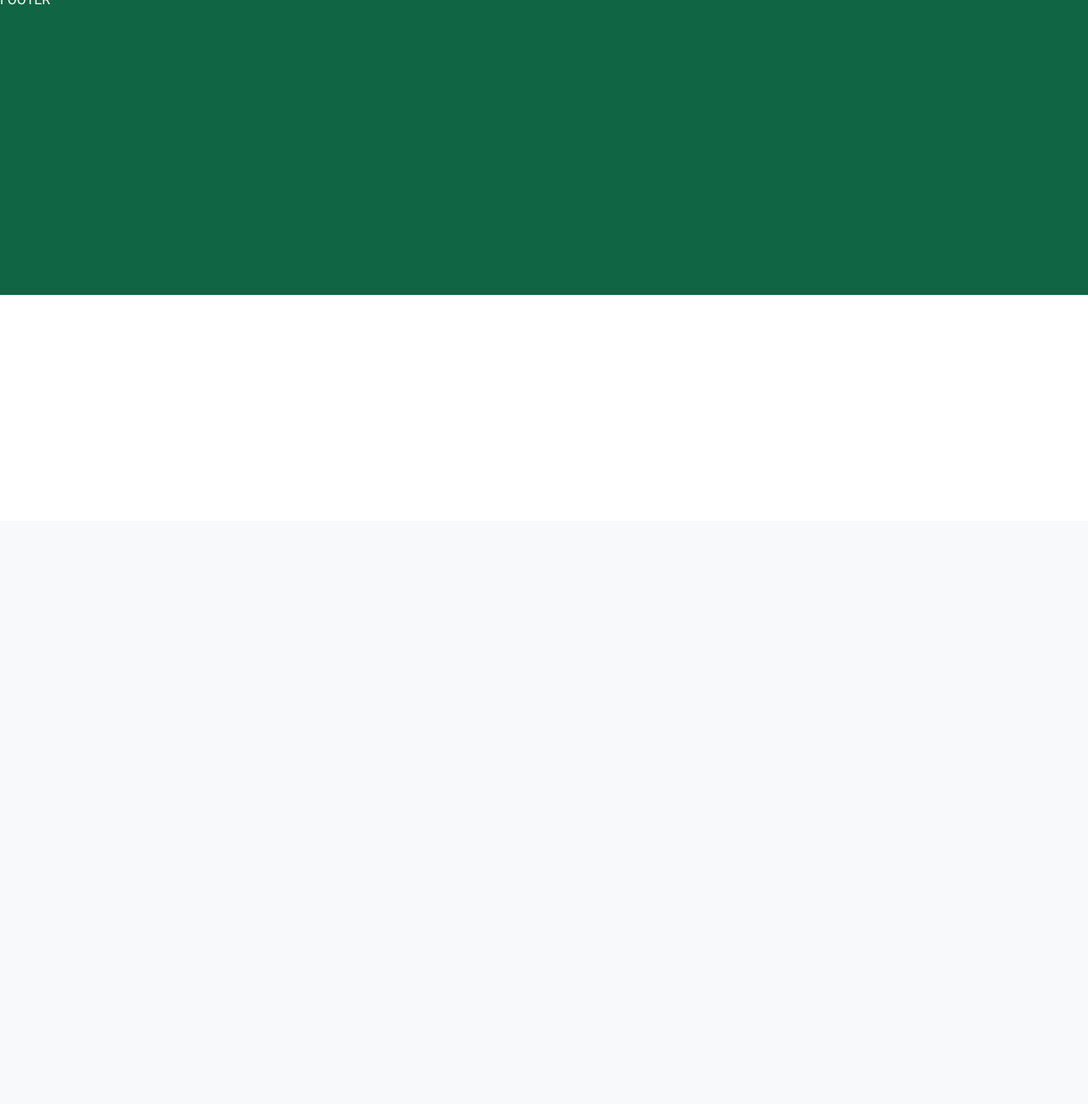
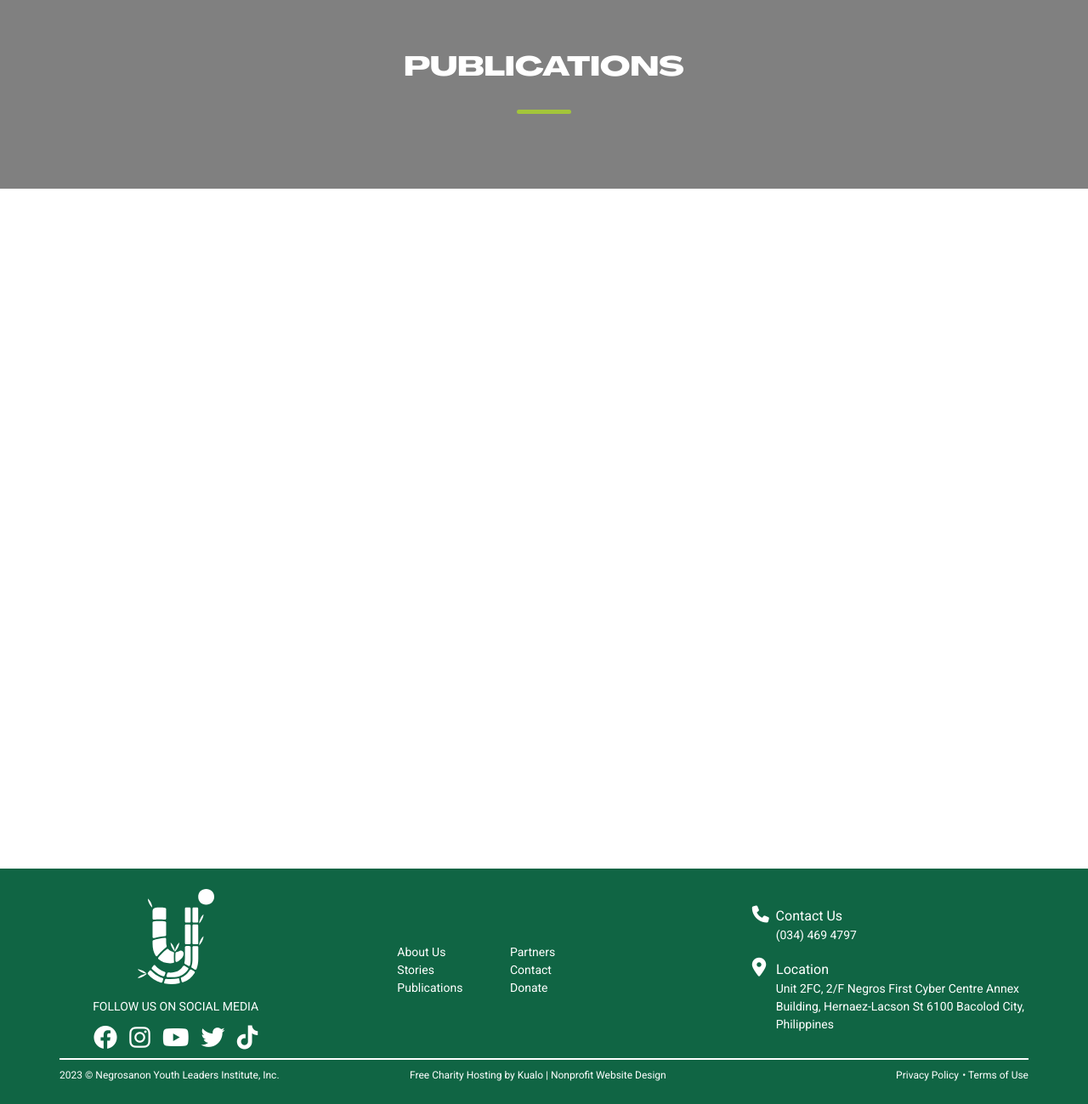
Before and after one commit to ejbornales-nyli/nylii, a PHP site: page /publications.html in a window 1280 px wide. Shown: the part 187-1486 px from the top of the page at 85% size. Before the commit the page ends 534 px from the top, so only its background shows below. Run offline with PHP 8.4, Linux system fonts and the light colour scheme.

Commit message:
General update
- Solid color to the horizontal rule
- Styled headers
- Consistency check
- Story page temporarily deleted for refactor

```diff
--- a/assets/css/style.css
+++ b/assets/css/style.css
@@ -39,16 +39,7 @@ div.footer-column {
 footer {
     background-color: #106544;
     background-size: cover;
-    height: 45vh;
     color: white;
-}
-
-hr.break {
-    display: block;
-    width: 3rem;
-    background-color: black;
-    border: 3px solid #006443;
-    border-radius: 5px;
 }
 
 nav.navbar {
@@ -172,6 +163,12 @@ span.subtitle {
     height: 100vh;
 }
 
+.section-header-dark {
+    color: white;
+    font-family: 'Agrandir Grand Heavy';
+    text-transform: uppercase;
+}
+
 .title {
     font-family: Roboto, sans-serif;
     color: white;
@@ -181,17 +178,42 @@ span.subtitle {
 
 /* stories.html */
 
-.story-banner {
-    background-color: skyblue;
+.header {
+    background-color: gray;
     background-size: cover;
-    height: 50vh;
 }
 
-.section-header {
+.section-header-light h2 {
     color: #A3C53A;
-    margin-top: 15px;
+    margin-top: 2rem;
+    margin-bottom: 1.5rem;
     font-family: 'Agrandir Grand Heavy';
     text-transform: uppercase;
+}
+
+.section-header-light hr {
+    background-color: #006443;
+    border: 2px solid #006443;
+}
+
+.section-header-light hr,
+.section-header-dark hr {
+    display: block;
+    width: 4rem;
+    height: 0.3rem;
+    border-radius: 5px;
+    opacity: 1;
+    margin: auto;
+    margin-top: 2rem;
+}
+
+.section-header-dark h2 {
+
+}
+
+.section-header-dark hr {
+    background-color: #A3C53A;
+    border: 2px solid #A3C53A;
 }
 
 .card-text{
--- a/publications.html
+++ b/publications.html
@@ -13,11 +13,11 @@
 	<link rel="preconnect" href="https://fonts.googleapis.com">
 	<link rel="preconnect" href="https://fonts.gstatic.com" crossorigin>
 	<link href="https://fonts.googleapis.com/css2?family=Roboto&display=swap" rel="stylesheet">
-
 	<link href="assets/fontawesome/css/fontawesome.css" rel="stylesheet">
 	<link href="assets/fontawesome/css/brands.css" rel="stylesheet">
 	<link href="assets/fontawesome/css/solid.css" rel="stylesheet">
 </head>
+
 
 <body>
 	<nav class="navbar sticky-top navbar-expand-lg bg-body-tertiary d-block">
@@ -35,15 +35,108 @@
 					<a class="nav-link" href="stories.html">Stories</a>
 					<a class="nav-link" href="publications.html">Publications</a>
 					<a class="nav-link" href="partners.html">Partners</a>
-                    <button type="button" class="nyli-btn-primary-light ms-2">
+					<button type="button" class="nyli-btn-nav ms-2">
 						<a id="nav-cta" href="contact-us.html">Contact Us</a>
 					</button>
 				</div>
 			</div>
 		</div>
 	</nav>
-    <footer class="footer">
-        <span>FOOTER</span>
+
+	<section class="header">
+		<div class="d-flex justify-content-center p-5">
+			<div class="d-flex flex-column justify-content-center align-items-center py-4">
+				<div class="section-header-dark">
+					<h2>Publications</h2>
+					<hr>
+				</div>
+				<div class="p-2">
+				</div>
+			</div>
+		</div>
+	</section>
+
+	<section class="program-section">
+		<div class="container h-100 d-flex flex-column align-items-center p-5">
+		</div>
+	</section>
+
+	<footer>
+		<div class="container py-4">
+			<div class="row mb-2">
+				<div id="footer-column-1" class="col-sm d-flex flex-column align-items-center">
+					<img src="assets/images/nyli-logo-light.svg" alt="" style="width: 90px; margin-bottom: 1rem;">
+					<span id="social-media">Follow us on social media</span>
+					<div class="footer-icons">
+						<a href="https://www.facebook.com/nyliincph">
+							<i class="fa-brands fa-facebook" style="font-size: 28px;"></i>
+						</a>
+						<a href="https://www.instagram.com/nyliinc_ph">
+							<i class="fa-brands fa-instagram" style="font-size: 28px; margin-left: 10px;"></i>
+						</a>
+						<a href="https://www.youtube.com/@nyliinc_ph">
+							<i class="fa-brands fa-youtube" style="font-size: 28px; margin: 0px 10px;"></i>
+						</a>
+						<a href="https://twitter.com/nyliinc_ph">
+							<i class="fa-brands fa-twitter" style="font-size: 28px; margin-right: 10px;"></i>
+						</a>
+						<a href="https://www.tiktok.com/@nyliinc_ph">
+							<i class="fa-brands fa-tiktok" style="font-size: 28px;"></i>
+						</a>
+					</div>
+				</div>
+				<div class="col-sm d-flex flex-row">
+					<div class="col-sm d-flex flex-column justify-content-center" style="padding-left: 3rem;">
+						<a href="about-us.html" class="footer-link">About Us</a>
+						<a href="stories.html" class="footer-link">Stories</a>
+						<a href="publications.html" class="footer-link">Publications</a>
+					</div>
+					<div class="col-sm d-flex flex-column justify-content-center">
+						<a href="partners.html" class="footer-link">Partners</a>
+						<a href="contact-us.html" class="footer-link">Contact</a>
+						<a href="#" class="footer-link">Donate</a>
+					</div>
+				</div>
+				<div class="col-sm d-flex flex-column justify-content-center" style="margin-left: 8rem;">
+					<div class="row">
+						<span>
+							<i class="fa-solid fa-phone" style="font-size: 20px;"></i>&nbsp;
+							Contact Us
+						</span>
+					</div>
+					<div class="row mb-3">
+						<span class="footer-info">
+							(034) 469 4797
+						</span>
+					</div>
+					<div class="row">
+						<span>
+							<i class="fa-solid fa-location-dot" style="font-size: 22px;"></i>&nbsp;&nbsp;
+							Location
+						</span>
+					</div>
+					<div class="row">
+						<span class="footer-info">
+							Unit 2FC, 2/F Negros First Cyber Centre Annex Building, Hernaez-Lacson St 6100 Bacolod City,
+							Philippines
+						</span>
+					</div>
+				</div>
+			</div>
+			<div class="row" id="divider">
+				<div class="col-sm footer-column">
+					<span class="footer-text">2023 © Negrosanon Youth Leaders Institute, Inc.</span>
+				</div>
+				<div class="col-sm footer-column" style="padding-left: 3rem;">
+					<span class="footer-text">Free Charity Hosting by Kualo | Nonprofit Website Design</span>
+				</div>
+				<div class="col-sm footer-column text-end">
+					<a class="footer-text" href="#">Privacy Policy</a>
+					<span class="footer-text"> • </span>
+					<a class="footer-text" href="#">Terms of Use</a>
+				</div>
+			</div>
+		</div>
 	</footer>
 
 	<script src="/assets/bootstrap/js/bootstrap.bundle.js"></script>
```
Also changed, not shown: other parts of assets/css/style.css (+38 -33 lines), Stories.html (deleted, +0 -77 lines), about-us.html (+97 -4 lines), contact-us.html (+97 -4 lines), index.html (+35 -20 lines), partners.html (+97 -4 lines). Lines whose indentation alone changed are shown as unchanged.
